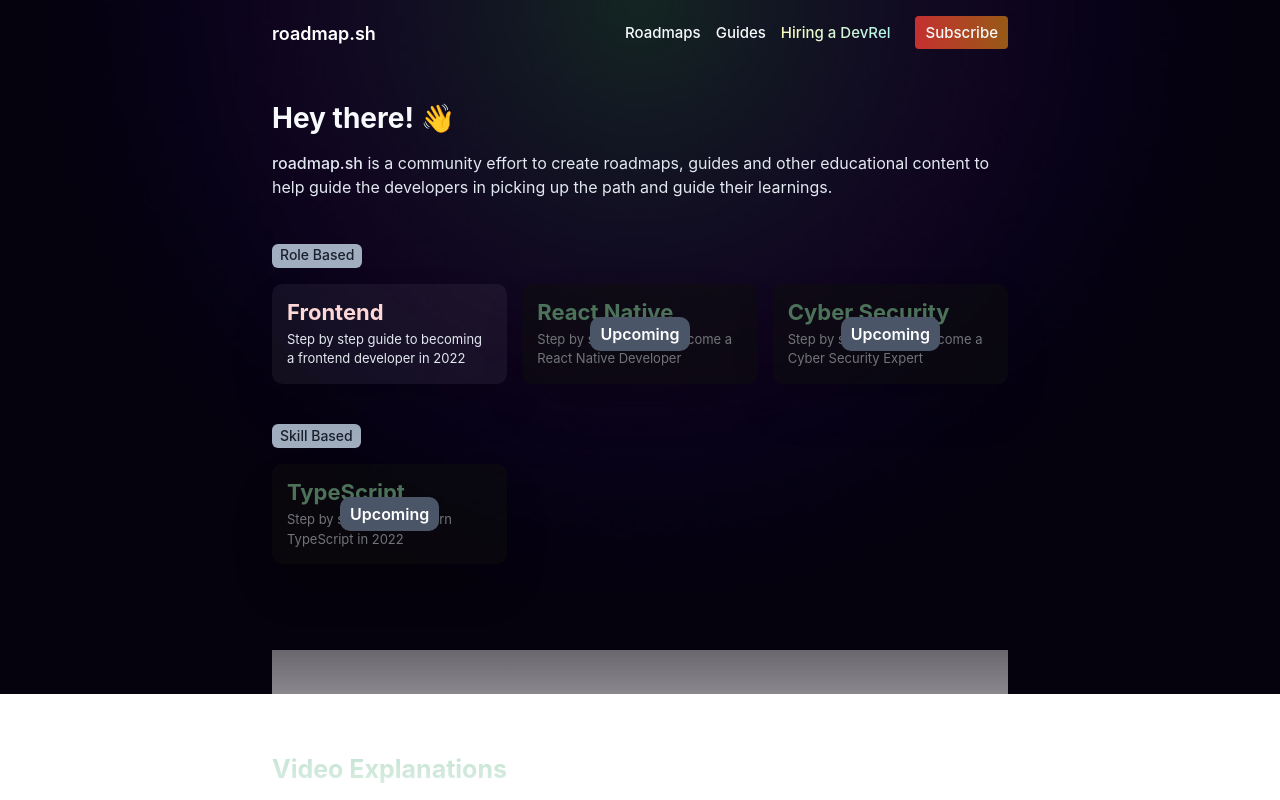
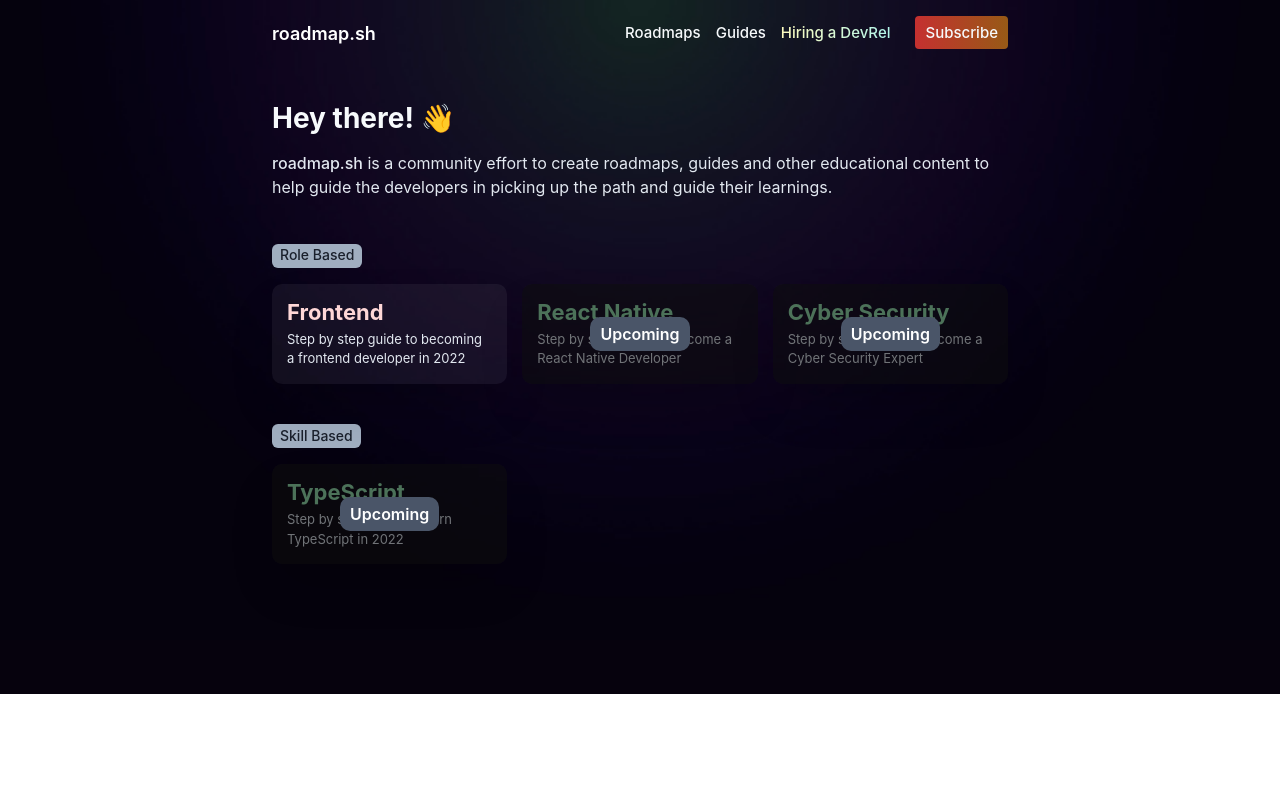
Before and after one commit to kelvinrandu/roadmap, a Next.js app in the folder roadmap/: page / in a window 1280 px wide. Shown: the top 800 px of the page. Built offline with nearby package versions, Linux system fonts and the light colour scheme; no server answers; a small style sheet from the web is missing.

Commit message:
minor ui fix

```diff
--- a/roadmap/src/pages/index.tsx
+++ b/roadmap/src/pages/index.tsx
@@ -61,7 +61,7 @@
       </Box>
       <Box  bg="white">
         <Container maxW="container.md">
-          <Box pt="60px" mb={["10px", "15px", "20px"]}>
+          <Box pt="110px" mb={["10px", "15px", "20px"]}>
             <Heading
               color="green.500"
               fontSize={["20px", "20px", "25px"]}
```
